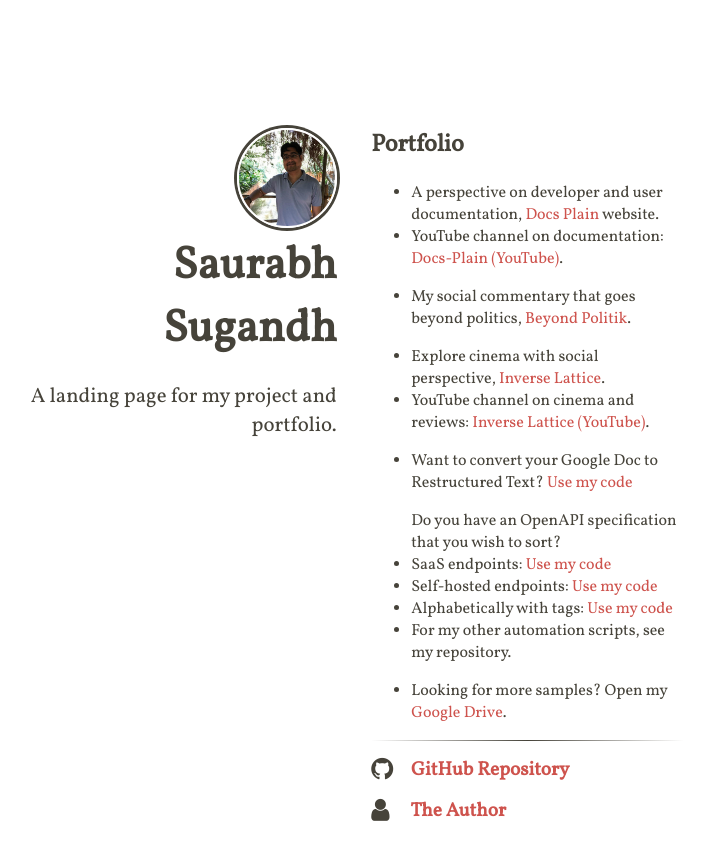
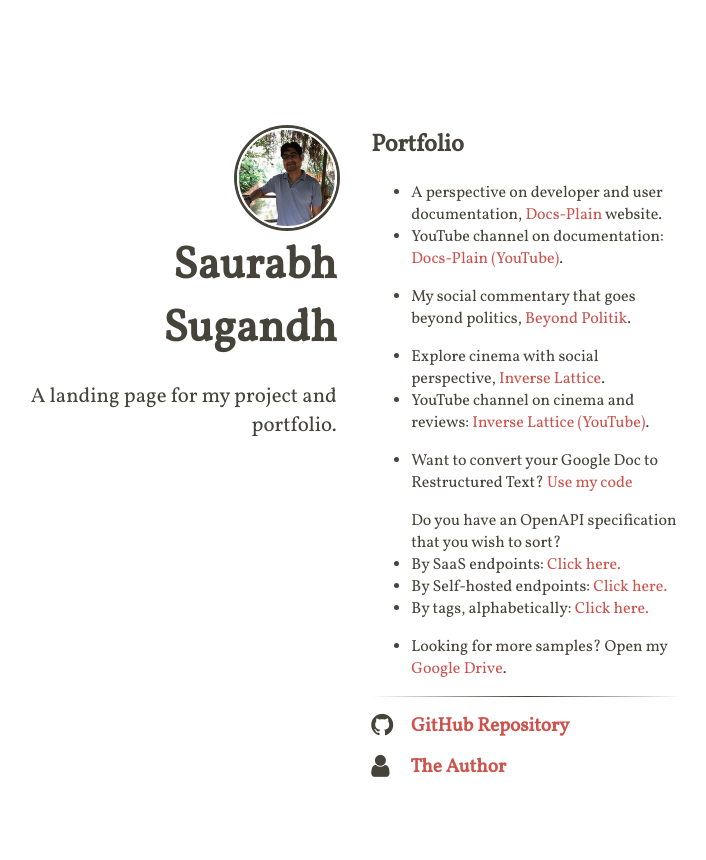
Before and after one commit to mrsauravs/home, a Jekyll site: the page built from index.html, in a window 1280 px wide. Shown: the top 860 px of the page, without its empty margins (296-1002 px from the left). Built offline with Jekyll 4.4.1, drawn with Linux system fonts in a browser that asks for light colours; nearby versions of some CDN libraries.

Commit message:
Update content.html

```diff
--- a/_includes/content.html
+++ b/_includes/content.html
@@ -1,6 +1,6 @@
 <h2>Portfolio</h2>
 <ul>
-  <li>A perspective on developer and user documentation, <a href="https://inverselattice.gitbook.io/docs-plain">Docs Plain</a> website.</li>
+  <li>A perspective on developer and user documentation, <a href="https://inverselattice.gitbook.io/docs-plain">Docs-Plain</a> website.</li>
   <li>YouTube channel on documentation: <a href="https://www.youtube.com/@docs-plain">Docs-Plain (YouTube)</a>.</li>
 </ul>
 <p></p>
@@ -18,10 +18,9 @@
 </ul>
 <p></p>
 <ul>Do you have an OpenAPI specification that you wish to sort?
-  <li>SaaS endpoints: <a href="https://github.com/mrsauravs/prisma-cloud-compute-script/blob/main/publish_scripts_python/gen_supported_spec_xpublic_saas.py">Use my code</a></li>
-  <li>Self-hosted endpoints: <a href="https://github.com/mrsauravs/prisma-cloud-compute-script/blob/main/publish_scripts_python/gen_supported_spec_xpublic_selfhosted.py">Use my code</a></li>
-  <li>Alphabetically with tags: <a href="https://github.com/mrsauravs/prisma-cloud-compute-script/blob/main/publish_scripts_python/sortTags.py">Use my code</a></li>
-  <li>For my other automation scripts, <a href="https://github.com/mrsauravs/prisma-cloud-compute-script"></a>see my repository.</li>
+  <li>By SaaS endpoints: <a href="https://github.com/mrsauravs/prisma-cloud-compute-script/blob/main/publish_scripts_python/gen_supported_spec_xpublic_saas.py">Click here.</a></li>
+  <li>By Self-hosted endpoints: <a href="https://github.com/mrsauravs/prisma-cloud-compute-script/blob/main/publish_scripts_python/gen_supported_spec_xpublic_selfhosted.py">Click here.</a></li>
+  <li>By tags, alphabetically: <a href="https://github.com/mrsauravs/prisma-cloud-compute-script/blob/main/publish_scripts_python/sortTags.py">Click here.</a></li>
 </ul>
 <p></p>
 <ul>
```
